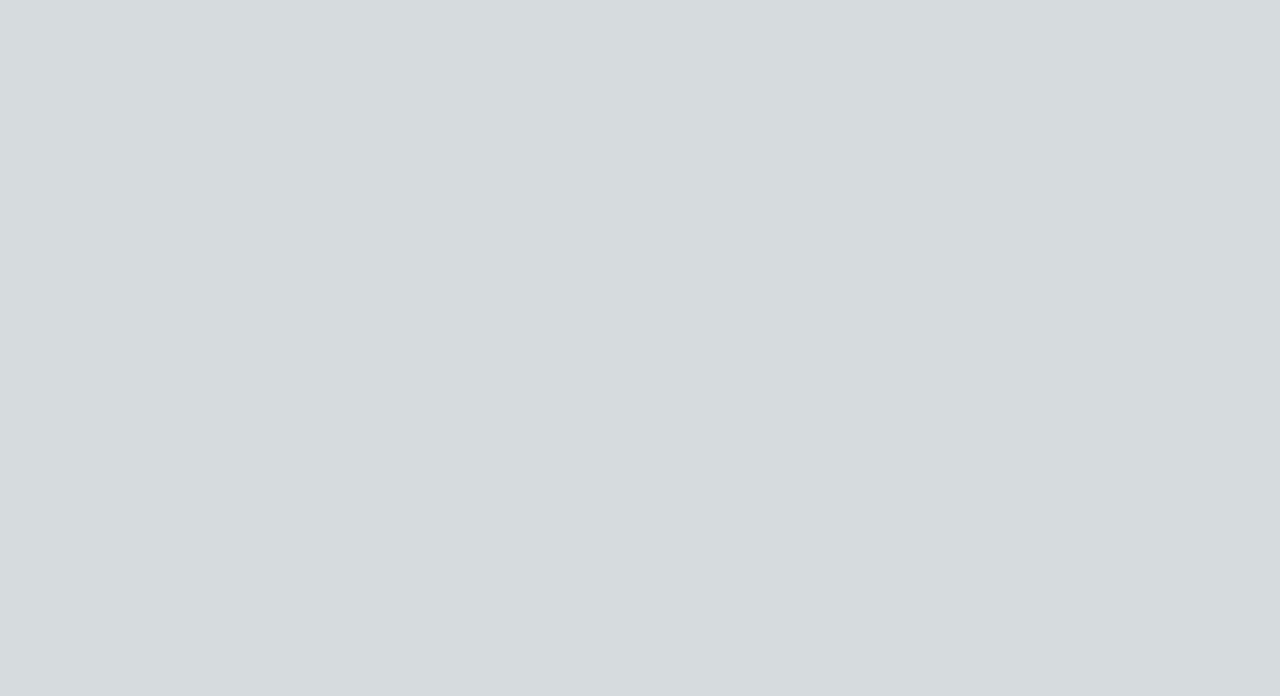
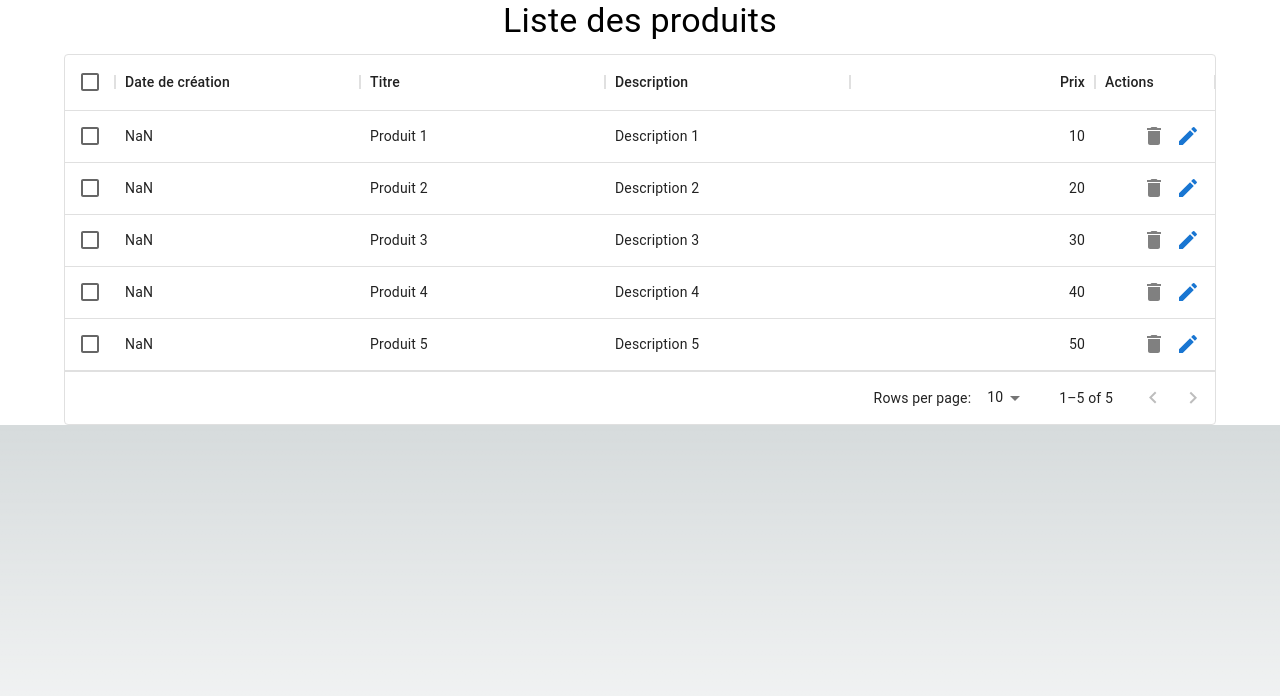
Before and after one commit to NateThibault/Projet_Final_Integration, a Next.js app: page / in a window 1280 px wide. Shown: the top 696 px of the page. Built offline with nearby package versions, Linux system fonts and the light colour scheme.

Commit message:
liste de produits

```diff
--- a/src/app/page.tsx
+++ b/src/app/page.tsx
@@ -4,7 +4,7 @@ import styles from './page.module.css'
 export default function Home() {
   return (
     <main className={styles.main}>
-
+      < ListProduits fileCreationDate={''} / >
     </main>
   )
 }
--- a/src/components/molecule/feat-produits/feat-produits.tsx
+++ b/src/components/molecule/feat-produits/feat-produits.tsx
@@ -26,32 +26,36 @@ const columns: GridColDef[] = [
     width: 150,
     valueGetter: (params: GridValueGetterParams<RowData, any>) =>
       params.rowIndex + 1,
+    flex: 1,
   },
   {
     field: 'Titre',
     headerName: 'Titre',
     width: 150,
-    editable: true,
+    editable: false,
+    flex: 1, // Adicionado
   },
   {
     field: 'Description',
     headerName: 'Description',
     width: 150,
-    editable: true,
+    editable: false,
+    flex: 1, // Adicionado
   },
   {
     field: 'Prix',
     headerName: 'Prix',
     type: 'number',
     width: 110,
-    editable: true,
+    editable: false,
+    flex: 1, // Adicionado
   },
   {
     field: 'actions',
     headerName: 'Actions',
     width: 120,
     renderCell: (params: GridValueGetterParams<RowData, any>) => (
-      <div>
+      <div style={{ display: 'flex', justifyContent: 'flex-end', width: '100%' }}>
         <IconButton color="secondary" size="small">
           <DeleteIcon style={{ color: 'gray' }} />
         </IconButton>
@@ -83,24 +87,29 @@ export default function ListProduits({ fileCreationDate }: ListProduitsProps) {
     >
       <Box
         sx={{
-          maxWidth: '800px',
+          maxWidth: '90%',
           width: '100%',
-          height: 800,
+          height: '50%',
         }}
       >
         <Typography variant="h4" component="h1" align="center" gutterBottom>
           Liste des produits
         </Typography>
-        <div style={{ height: 600, width: '100%', position: 'relative' }}>
+        <div style={{ height: '50%', width: '100%', position: 'relative' }}>
           <DataGrid
             rows={rows}
             columns={columns}
             checkboxSelection
-            disableRowSelectionOnClick
+            disableColumnMenu
+            disableSelectionOnClick
             initialState={{
+
               pagination: {
+
                 paginationModel: {
+
                   pageSize: 10,
+
                 },
 
               },
```
